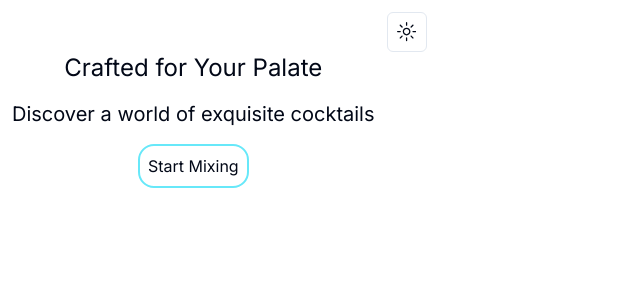
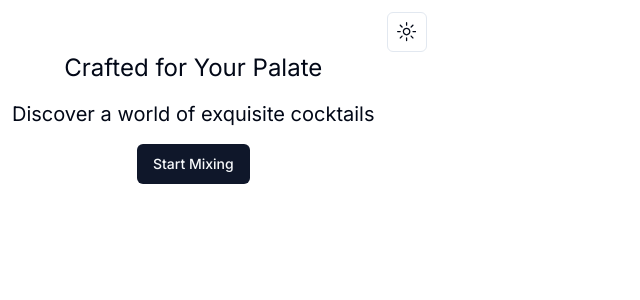
Before and after one commit to kingkwongsta/mixology, a Next.js app: page / in a window 1280 px wide. Shown: the top 300 px of the page, without its empty margins (0-640 px from the left). Built offline with nearby package versions, Linux system fonts and the light colour scheme.

Commit message:
update button to use shadcn

```diff
--- a/src/app/components/Welcome.jsx
+++ b/src/app/components/Welcome.jsx
@@ -1,5 +1,4 @@
-"use client";
-import { useState } from "react";
+import { Button } from "@/components/ui/button";
 
 export default function Welcome({ display }) {
   return (
@@ -7,12 +6,9 @@ export default function Welcome({ display }) {
       <div className="text-center space-y-4 mt-10">
         <h1 className="text-2xl">Crafted for Your Palate</h1>
         <h2 className="text-xl">Discover a world of exquisite cocktails</h2>
-        <button
-          onClick={display}
-          className="p-2 rounded-2xl border-2 border-cyan-300"
-        >
+        <Button onClick={display} className="">
           Start Mixing
-        </button>
+        </Button>
       </div>
     </div>
   );
```
